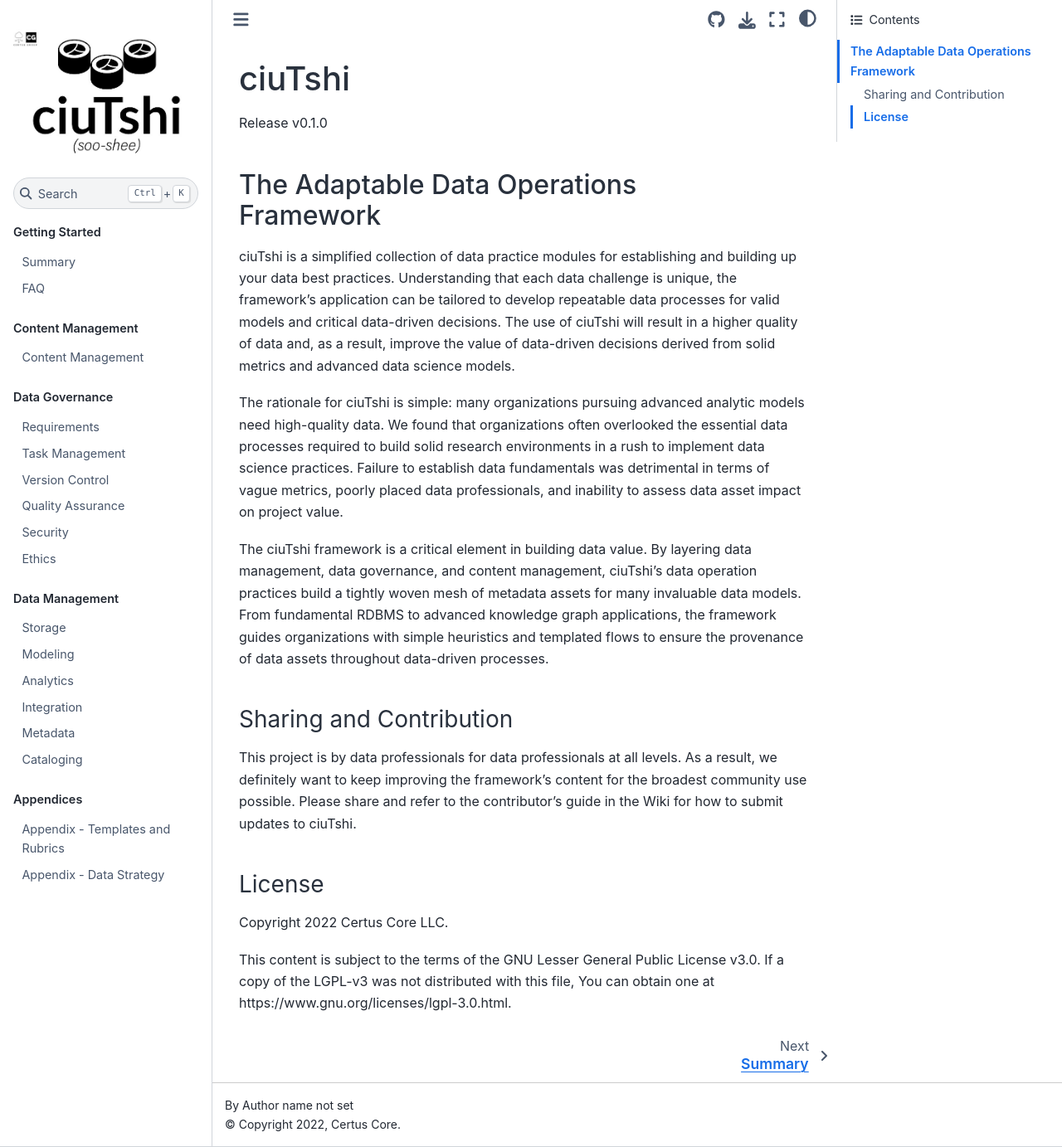
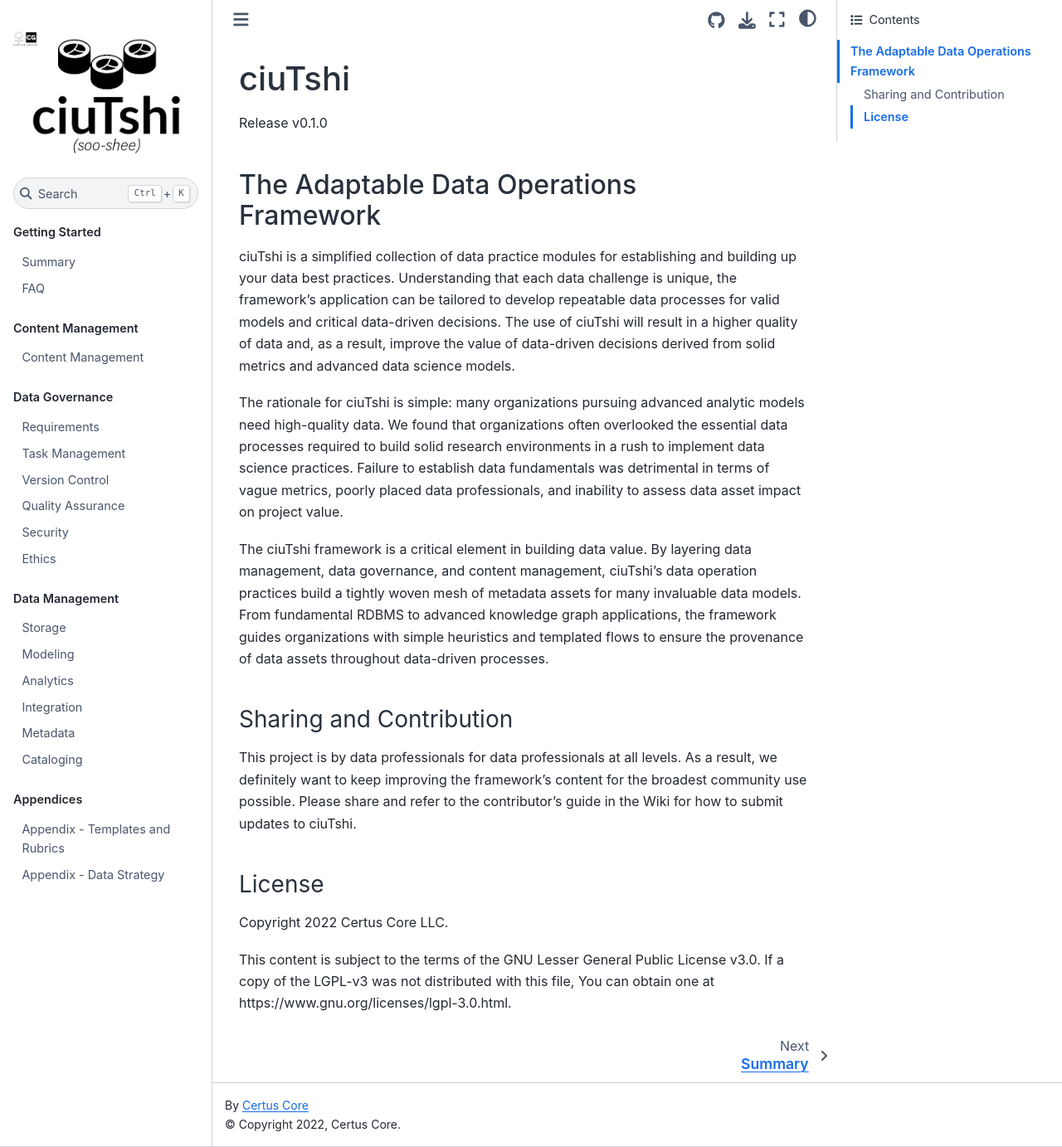
Before and after one commit to CertusGroup/ciutshi, a Sphinx documentation site: the page built from docs/source/index.md, in a window 1280 px wide and 1383 px high. Shown: the whole window at 83% size. Built offline with Sphinx 7.4.7 and the Sphinx Book theme 1.1.4, drawn with Linux system fonts in a browser that asks for light colours.

Commit message:
conf - added links and additional features

```diff
--- a/docs/source/conf.py
+++ b/docs/source/conf.py
@@ -19,10 +19,10 @@
 
 project = 'ciuTshi'
 copyright = '2022, Certus Core'
-# author = 'Certus Core <https://certusgroup.org/>'
+author = "<a href='https://certusgroup.org' target='_blank'>Certus Core</a>"
 
 # The full version, including alpha/beta/rc tags
-release = '0.1'
+release = '0.1.0'
 
 
 # -- General configuration ---------------------------------------------------
@@ -51,11 +51,13 @@
 html_theme_options = {
     "repository_url": "https://github.com/CertusGroup/ciutshi",
     "use_repository_button": True,
-    "extra_navbar": "<img src='_static/images/certus_logo.png' alt='a Certus project'>",
+    "use_issues_button": True,
+    "extra_navbar": "<a href='https://certusgroup.org' target='_blank'><img src='_static/images/certus_logo.png' alt='a Certus project'></a>",
     "logo_only": True,
 }
-html_title = "data knowledge made easy"
+html_title = "the Adaptable Data Operations Framework"
 html_logo = "static/images/ciutshi_logo.jpg"
+html_favicon = "static/images/ciutshi_logo.jpg"
 
 # Add any paths that contain custom static files (such as style sheets) here,
 # relative to this directory. They are copied after the builtin static files,
```
